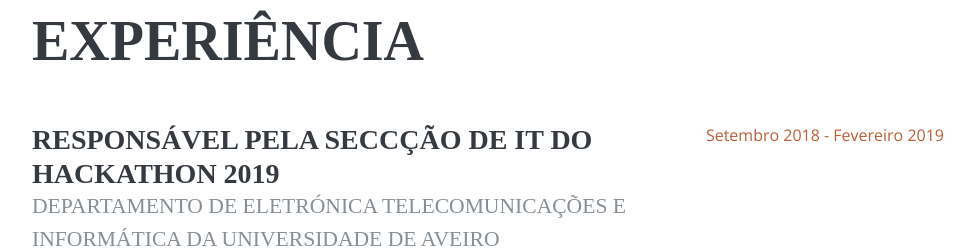
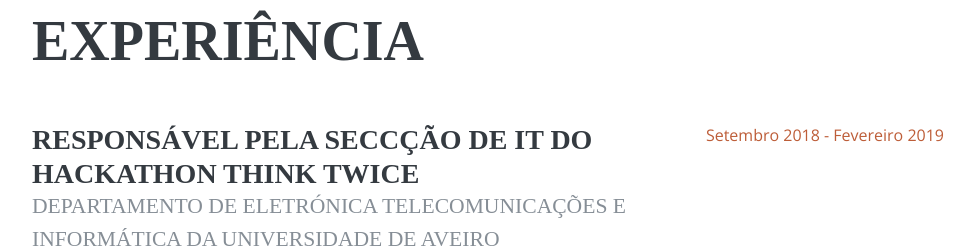
Before and after one commit to user-cube/aboutMePT, a plain HTML site: page index.html in a window 1280 px wide. Shown: the part 840-1088 px from the top of the page, without its empty margins (288-1262 px from the left). Drawn offline with nearby package versions, Linux system fonts and the light colour scheme; a web font is replaced by a local one.

Commit message:
Hackathon name fixed

```diff
--- a/index.html
+++ b/index.html
@@ -123,7 +123,7 @@
 
           <div class="resume-item d-flex flex-column flex-md-row mb-5">
             <div class="resume-content mr-auto">
-              <h3 class="mb-0">Responsável pela Seccção de IT do Hackathon 2019</h3>
+              <h3 class="mb-0">Responsável pela Seccção de IT do Hackathon Think Twice</h3>
               <div class="subheading mb-3">Departamento de Eletrónica Telecomunicações e Informática da Universidade de Aveiro</div>
               <p>Elaboração da página promocional do evento, criação de uma rede de internet sem restrições baseada na Eduroam, manutenção e montagem do servidor dedicado ao evento.
               	<a href="https://thinktwice.web.ua.pt"><p>Página promocional do evento</p></a>
```
